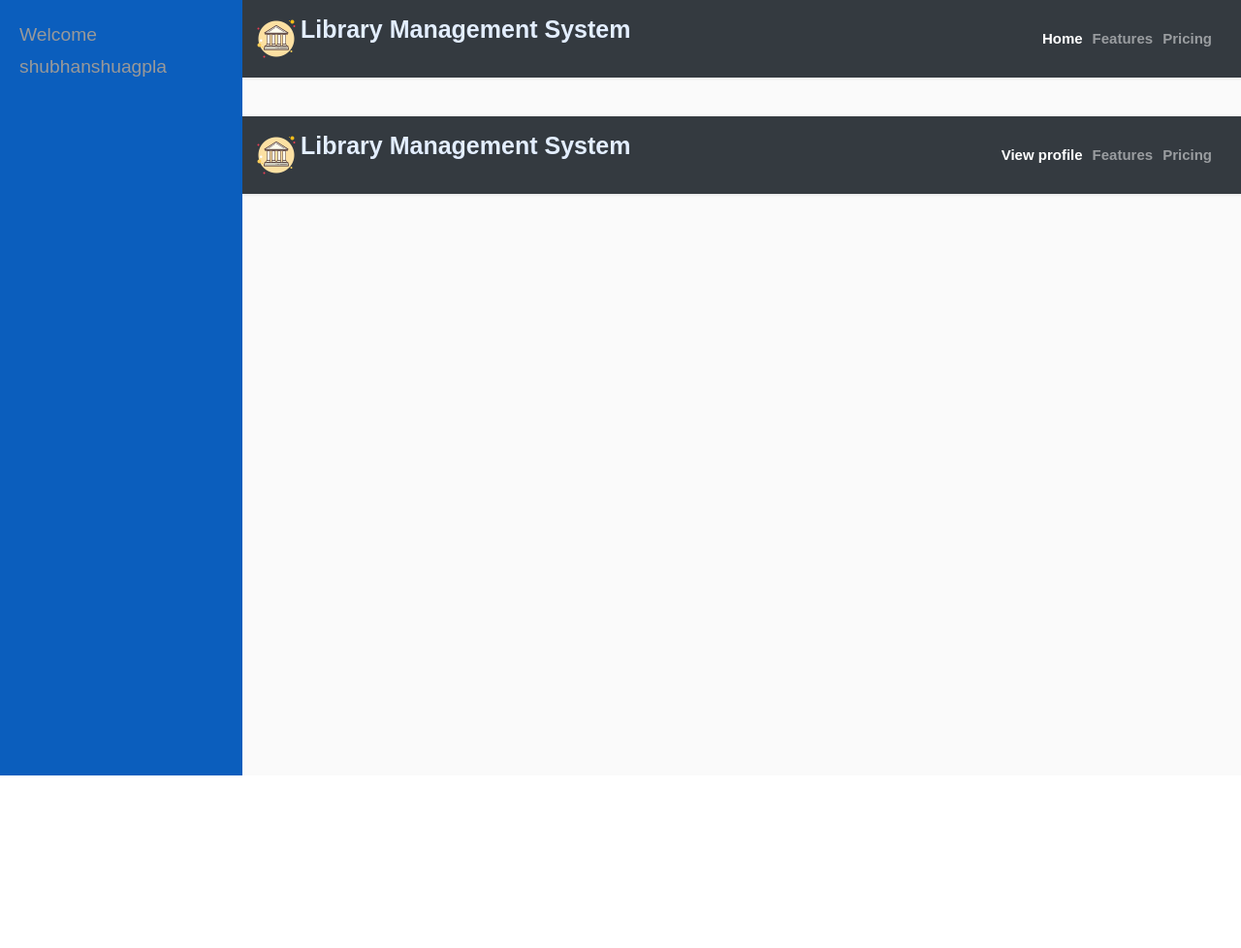
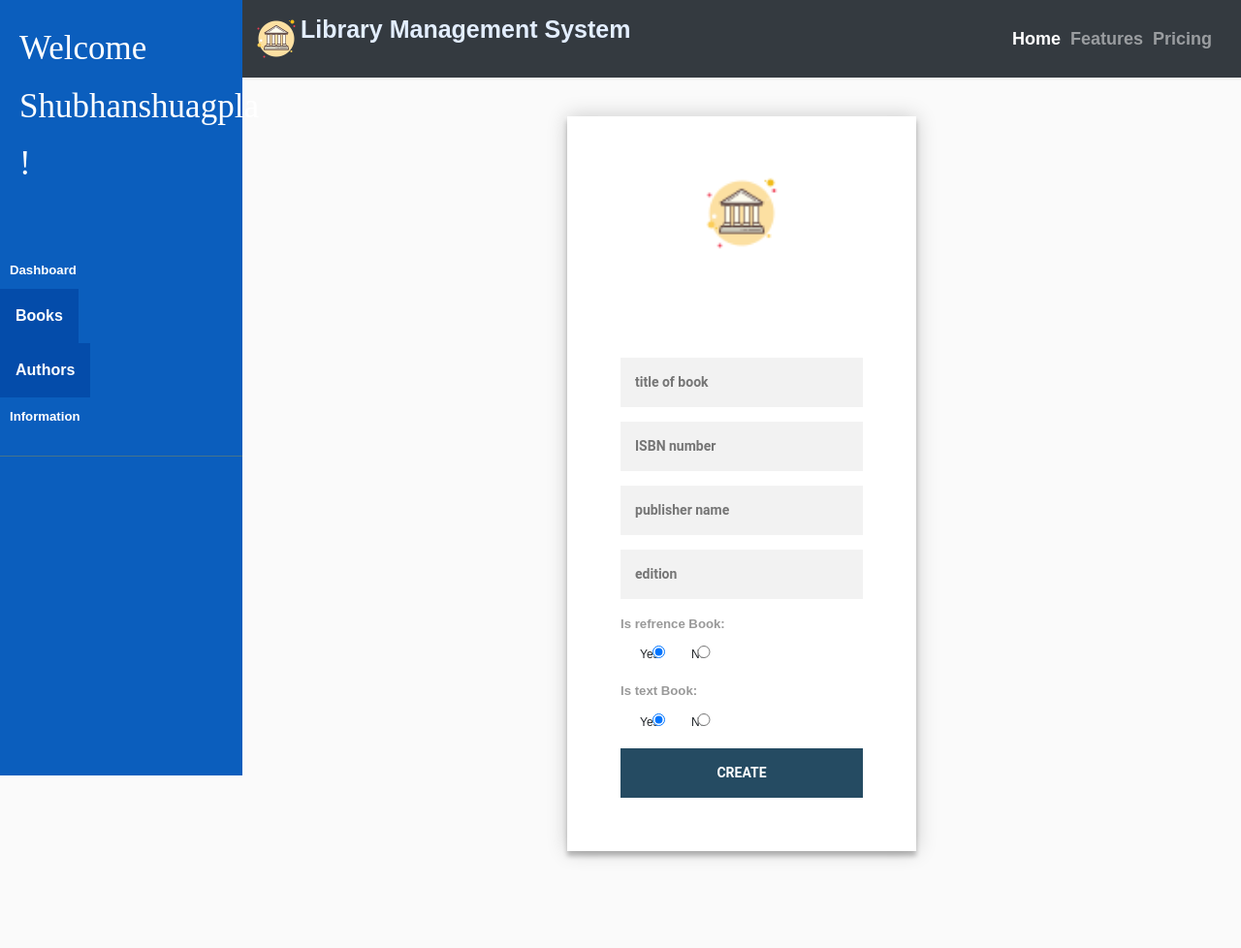
Before and after one commit to nehal6657/Library-DBMS, a PHP site: page /admin_home.php in a window 1280 px wide. Shown: the whole page at 97% size. Before the commit the page ends 800 px from the top, so only its background shows below. Run offline with PHP 8.4, Linux system fonts and the light colour scheme; a user stored in the database is signed in; some libraries are stand-ins or nearby versions.

Commit message:
bug fixes

```diff
--- a/admin_home.php
+++ b/admin_home.php
@@ -1,5 +1,5 @@
-<?php include('server.php') ?>
-session_start();
+<?php include('server.php');?>
+
 <!DOCTYPE html>
 <html lang="en">
 
@@ -22,28 +22,23 @@ session_start();
 
 
   <div class="wrapper side1">
+
+    <div class="wrapper">
     <!-- Sidebar Holder -->
     <nav id="sidebar">
       <div class="sidebar-header">
-        <h3>
-          <p>
-            Welcome
-            <strong>
-              <?php echo $_SESSION['username']; ?>
-            </strong>
+      <h3>
+          <p class="text-left" id="title2">
+            Welcome <strong><?php echo $_SESSION['username']; ?> !</strong>
           </p>
-
-
-          <p>
-        </h3>
         </h3>
       </div>
 
-      </div>
-      <hr>
       <ul class="list-unstyled components">
-      <li>
-          <a href="#">Dashboard</a>
+
+        <li class="active">
+          <a href="#menu">Dashboard</a>
+
         </li>
         <li>
           <div class="dropdown">
@@ -71,8 +66,11 @@ session_start();
 
 
       </ul>
+
+
     </nav>
-    <!-- ===============================sidebar end =======================================================-->
+
+   <!-- ===============================sidebar end =======================================================-->
 
 
     <!-- Page Content Holder -->
@@ -105,7 +103,7 @@ session_start();
               <div class="form">
                 <img src="./style/logo.png" alt="" height="90px" width="auto"/>
                   <h2 id="title2">Enter the Book details -></h2>
-                  <form method='post' action='admin_home.php'>
+                  <form method='post' action='admin_home1.php'>
                     <?php include('errors.php'); ?>
                     <input type="text" placeholder="title of book" name="name"/>
                     <input type="number" placeholder="ISBN number" name="ISBN" />
@@ -134,28 +132,7 @@ session_start();
             </div>
 
           </div>
-      <nav class="navbar navbar-expand-lg navbar-dark bg-dark main-nav">
-        <img src="./style/logo.png" alt="logo">
-        <h3 id="title3">Library Management System</h3>
-        <button class="navbar-toggler" type="button" data-toggle="collapse" data-target="#navbarNavDropdown" aria-controls="navbarNavDropdown" aria-expanded="false" aria-label="Toggle navigation">
-          <span class="navbar-toggler-icon"></span>
-        </button>
-        <div class="collapse navbar-collapse justify-content-end" id="navbarNavDropdown">
-          <ul class="navbar-nav">
-            <li class="nav-item active">
-              <a class="nav-link" href="View.php">View profile <span class="sr-only">(current)</span></a>
 
-            </li>
-            <li class="nav-item">
-              <a class="nav-link" href="#">Features</a>
-            </li>
-            <li class="nav-item">
-              <a class="nav-link" href="#">Pricing</a>
-            </li>
-
-          </ul>
-        </div>
-      </nav>
 
 
 
@@ -164,6 +141,9 @@ session_start();
   </div>
 
 
+  </body>
+
+</html>
 
 
 
@@ -189,7 +169,7 @@ session_start();
     });
   </script>
   <script>
-    $('.addbooks').hide();
+    //$('.addbooks').hide();
     jQuery(document).ready(function(){
     jQuery('#hideshowbooks').on('click', function(event) {
         jQuery('#addbooks').toggle('show');
@@ -197,12 +177,9 @@ session_start();
     });
   </script>
 
-
-
-
-
   </div>
   <script src="https://maxcdn.bootstrapcdn.com/bootstrap/3.3.7/js/bootstrap.min.js" integrity="sha384-Tc5IQib027qvyjSMfHjOMaLkfuWVxZxUPnCJA7l2mCWNIpG9mGCD8wGNIcPD7Txa" crossorigin="anonymous"></script>
+
 </body>
 
 </html>
--- a/style/style.css
+++ b/style/style.css
@@ -38,6 +38,7 @@
     font-size: 3.5rem;
     margin-bottom: 2rem;
     font-family: 'Times New Roman', Times, serif;
+    color: white;
 }
 #title3{
   text-align: left;
```
